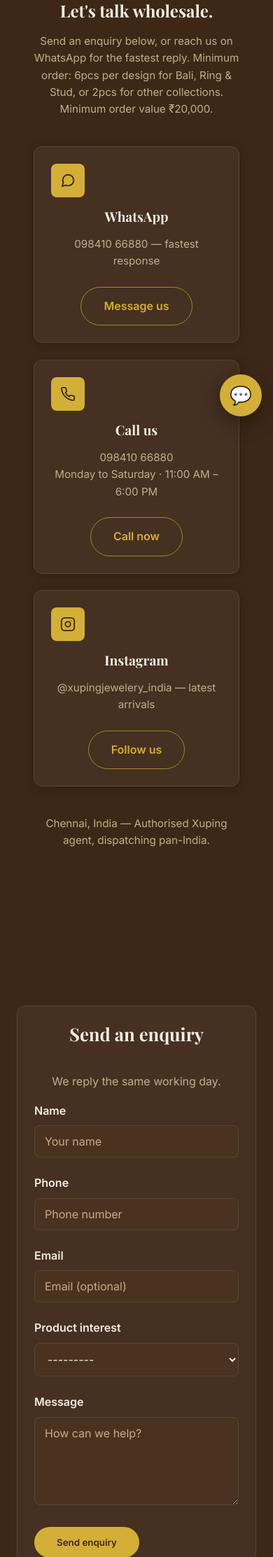
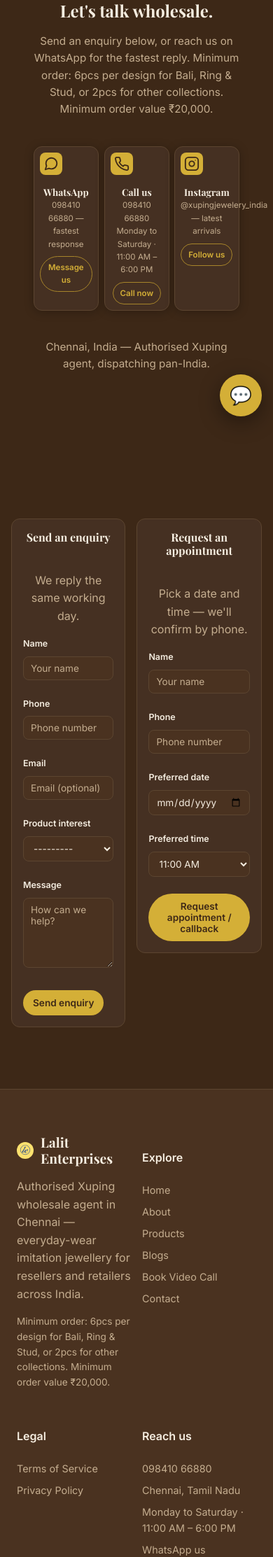
Before and after one commit to sandhyaavp-ui/LalitEnterprises-XupingJewlery, a Django app: page /contact/ in a window 390 px wide. Shown: the part 225-2450 px from the top of the page at 70% size. Run offline with Django 5.2, Linux system fonts and the light colour scheme; data comes from the database, SQL or seed files in the repository.

Commit message:
Fix mobile layout: 2-col testimonials/footer/blogs, 3-col contact methods, side-by-side forms
- Testimonials: side by side on mobile instead of stacking (testimonial-card-grid)
- Footer: headings split into 2 columns on mobile instead of one long stack
- Blogs: 2x2 grid on mobile, matching the collections grid pattern
- Contact methods (WhatsApp/Call/Instagram): single row of 3 on mobile
- Enquiry + Appointment forms: stay side by side on mobile instead of stacking

Co-Authored-By: Claude Sonnet 5 <noreply@anthropic.com>

```diff
--- a/static/css/style.css
+++ b/static/css/style.css
@@ -262,7 +262,7 @@ a { transition: color 0.2s ease; }
 }
 
 @media (max-width: 600px) {
-  .blog-grid { grid-template-columns: 1fr; }
+  .blog-grid { gap: var(--space-2); }
 }
 
 .card img {
@@ -451,8 +451,34 @@ textarea.form-control { resize: vertical; min-height: 100px; }
   padding: var(--space-3);
 }
 
-@media (max-width: 800px) {
-  .two-col-forms { grid-template-columns: 1fr; }
+@media (max-width: 600px) {
+  .two-col-forms {
+    gap: var(--space-2);
+    padding: var(--space-3) var(--space-2);
+  }
+
+  .two-col-forms .form-wrapper {
+    padding: var(--space-2);
+  }
+
+  .two-col-forms .form-wrapper h3,
+  .two-col-forms .form-wrapper .section-title {
+    font-size: 1rem;
+  }
+
+  .two-col-forms .form-group label {
+    font-size: 0.78rem;
+  }
+
+  .two-col-forms .form-control {
+    padding: 8px 10px;
+    font-size: 0.85rem;
+  }
+
+  .two-col-forms .btn {
+    padding: 10px 14px;
+    font-size: 0.85rem;
+  }
 }
 
 .order-items {
@@ -747,6 +773,77 @@ textarea.form-control { resize: vertical; min-height: 100px; }
   }
 }
 
+/* Testimonial cards ("Hear from our resellers") — same 2-column-at-every-
+   width treatment as .collection-card-grid / .feature-card-grid, so two
+   reviews sit side by side even on mobile instead of stacking full-width. */
+.card-grid.testimonial-card-grid {
+  grid-template-columns: repeat(2, 1fr);
+  gap: 14px;
+}
+
+.card-grid.testimonial-card-grid .card {
+  min-width: 0;
+}
+
+@media (max-width: 480px) {
+  .card-grid.testimonial-card-grid {
+    gap: 10px;
+  }
+
+  .card-grid.testimonial-card-grid .card {
+    padding: 10px;
+  }
+
+  .card-grid.testimonial-card-grid .stars {
+    font-size: 0.85rem;
+  }
+
+  .card-grid.testimonial-card-grid p {
+    font-size: 0.8rem;
+  }
+}
+
+/* Contact method cards (WhatsApp / Call / Instagram) — kept in a single
+   row of 3 at every width, including mobile, rather than stacking. */
+.card-grid.contact-methods-grid {
+  grid-template-columns: repeat(3, 1fr);
+  gap: 14px;
+}
+
+.card-grid.contact-methods-grid .card {
+  min-width: 0;
+}
+
+@media (max-width: 600px) {
+  .card-grid.contact-methods-grid {
+    gap: 8px;
+  }
+
+  .card-grid.contact-methods-grid .card {
+    padding: 8px;
+  }
+
+  .card-grid.contact-methods-grid .card-icon {
+    width: 32px;
+    height: 32px;
+  }
+
+  .card-grid.contact-methods-grid .card h3 {
+    font-size: 0.85rem;
+    margin-bottom: 2px;
+  }
+
+  .card-grid.contact-methods-grid .card p {
+    font-size: 0.72rem;
+    margin-bottom: 8px;
+  }
+
+  .card-grid.contact-methods-grid .card .btn {
+    padding: 6px 10px;
+    font-size: 0.72rem;
+  }
+}
+
 /* ---- Blog cards ---- */
 .blog-date, .blog-meta { color: var(--color-text-muted); font-size: 0.85rem; margin: 0 0 var(--space-2); }
 
@@ -825,6 +922,13 @@ textarea.form-control { resize: vertical; min-height: 100px; }
   grid-template-columns: repeat(auto-fit, minmax(200px, 1fr));
   gap: var(--space-3);
   margin-bottom: var(--space-4);
+}
+
+@media (max-width: 640px) {
+  .footer-grid {
+    grid-template-columns: repeat(2, 1fr);
+    gap: var(--space-2);
+  }
 }
 
 .footer-links { list-style: none; margin: 0; padding: 0; }
--- a/templates/inquiries/contact.html
+++ b/templates/inquiries/contact.html
@@ -31,7 +31,7 @@
         <h1>Let's talk wholesale.</h1>
         <p>Send an enquiry below, or reach us on WhatsApp for the fastest reply. Minimum order: 6pcs per design for Bali, Ring &amp; Stud, or 2pcs for other collections. Minimum order value ₹20,000.</p>
 
-        <div class="card-grid">
+        <div class="card-grid contact-methods-grid">
             <div class="card" data-aos="zoom-in" data-aos-delay="0">
                 <div class="card-icon">
                     <svg width="22" height="22" viewBox="0 0 24 24" fill="none" stroke="currentColor" stroke-width="2" stroke-linecap="round" stroke-linejoin="round">
--- a/templates/pages/about.html
+++ b/templates/pages/about.html
@@ -148,7 +148,7 @@
         </div>
         <p class="text-center">More real customer stories on <a href="https://www.instagram.com/xupingjewelery_india" target="_blank" rel="noopener">@xupingjewelery_india</a>.</p>
         {% if testimonials %}
-        <div class="card-grid">
+        <div class="card-grid testimonial-card-grid">
             {% for t in testimonials %}
             <div class="card" data-aos="zoom-in" data-aos-delay="{% widthratio forloop.counter0 1 50 %}">
                 <div class="stars">{% for i in "12345" %}{% if forloop.counter <= t.rating %}★{% else %}☆{% endif %}{% endfor %}</div>
```
